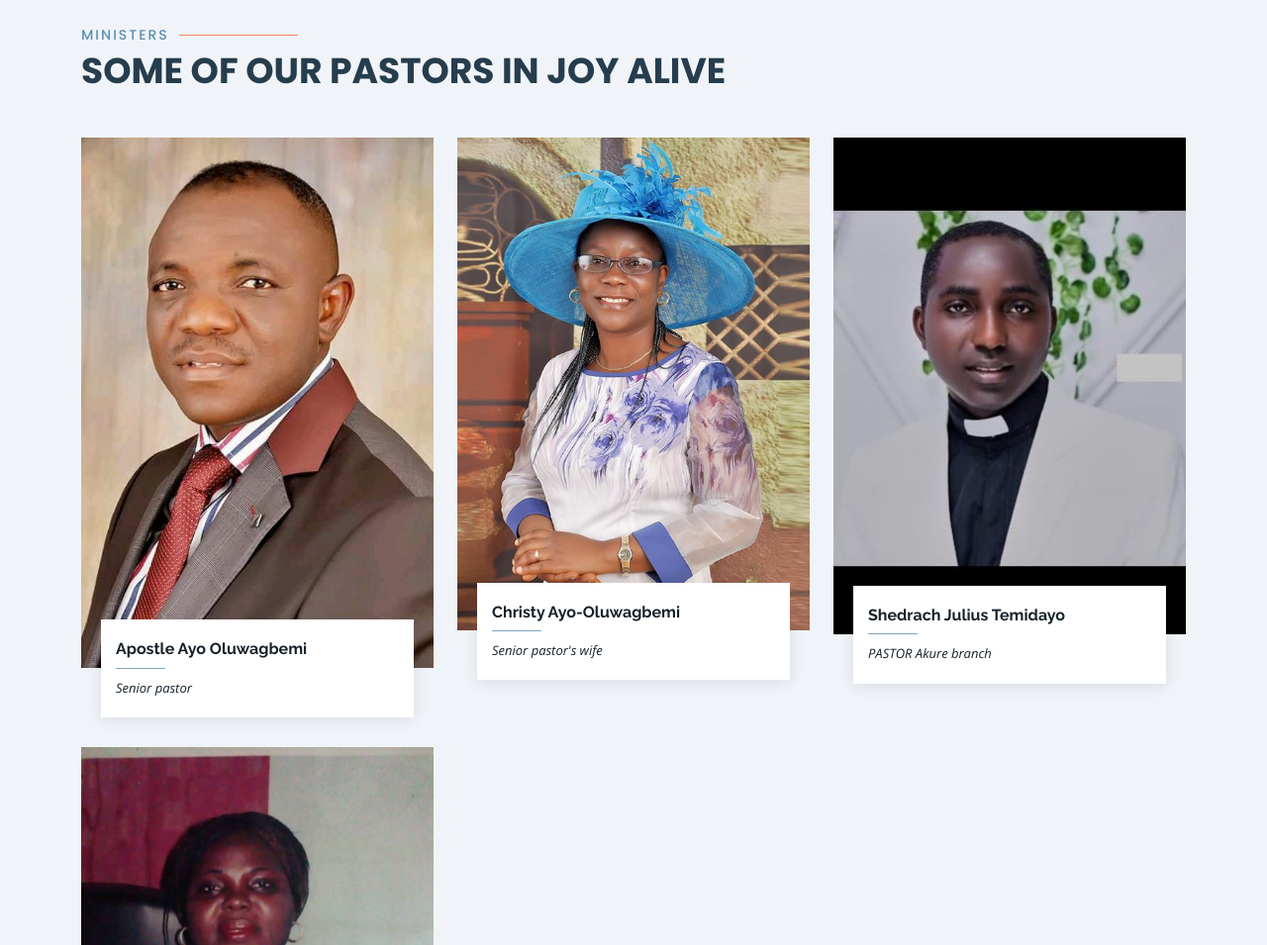
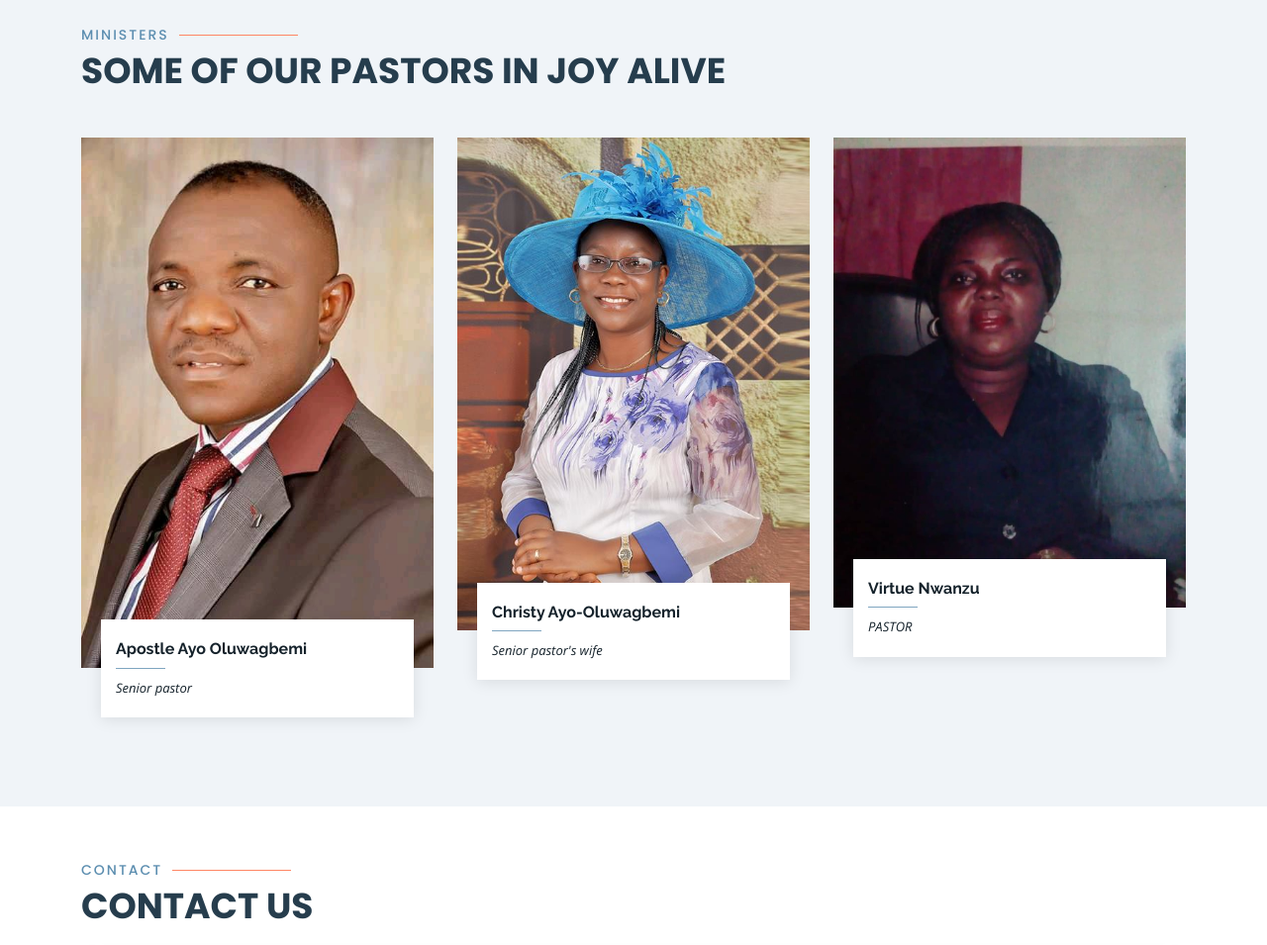
Before and after one commit to ayomikuncaleb/joyalive, a plain HTML site: page index.html in a window 1280 px wide. Shown: the part 3140-4095 px from the top of the page at 99% size. Drawn offline with nearby package versions, Linux system fonts and the light colour scheme.

Commit message:
Update index.html

```diff
--- a/index.html
+++ b/index.html
@@ -307,16 +307,6 @@ which was a surprise to both my wife and me. However, I did not still leave the
             </div>
           </div>
 
-          <div class="col-lg-4 col-md-6" data-aos="fade-up" data-aos-delay="200">
-            <div class="member">
-              <div class="pic"><img src="assets/img/team/team-1.jpg" class="img-fluid" alt=""></div>
-              <div class="member-info">
-                <h4>Shedrach Julius Temidayo</h4>
-                <span>PASTOR Akure branch</span>
-              </div>
-            </div>
-          </div>
-
           <div class="col-lg-4 col-md-6" data-aos="fade-up" data-aos-delay="300" >
             <div class="member">
               <div class="pic"><img src="assets/img/team/team-3.jpg" class="img-fluid" alt=""></div>
```
